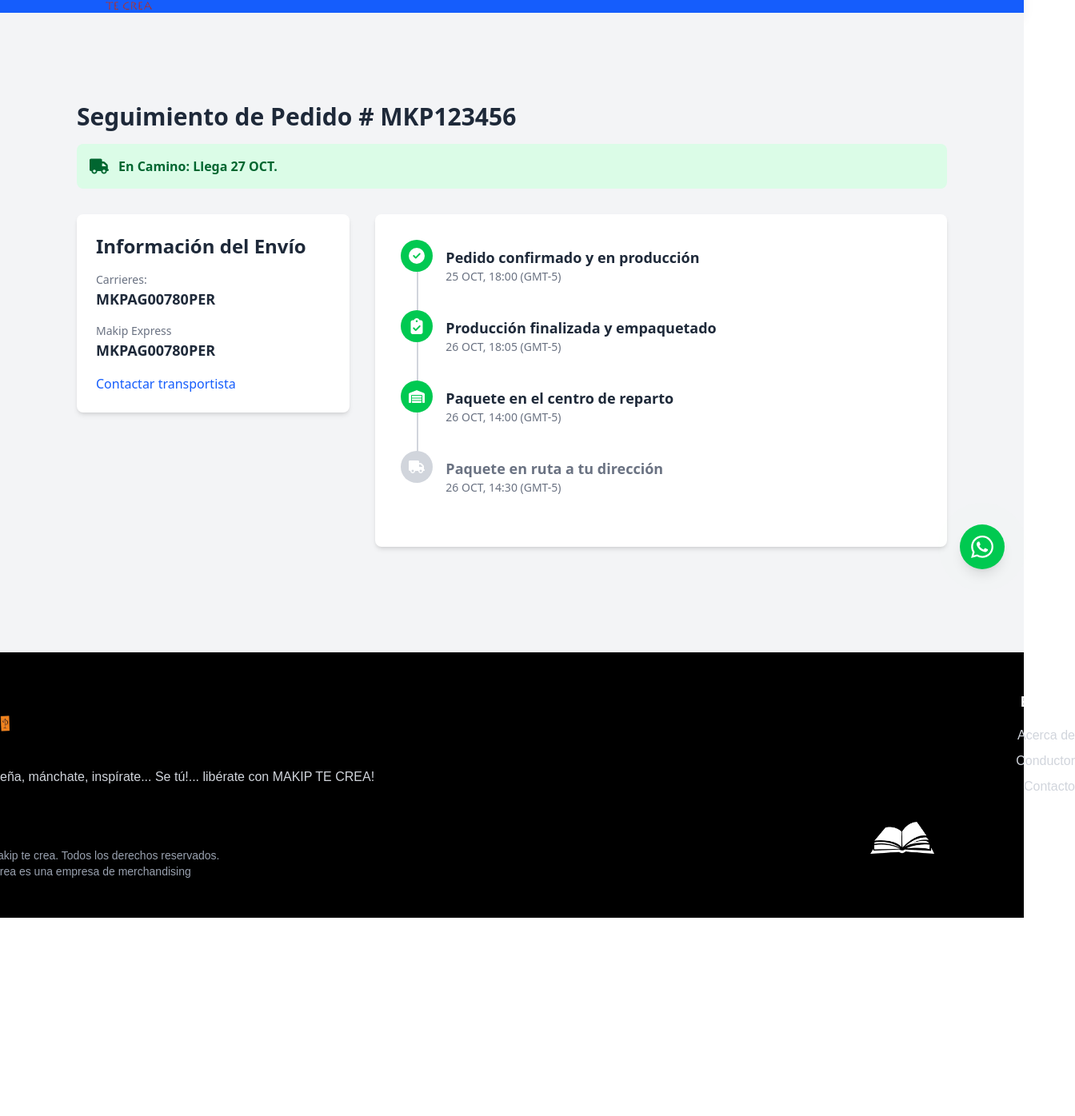
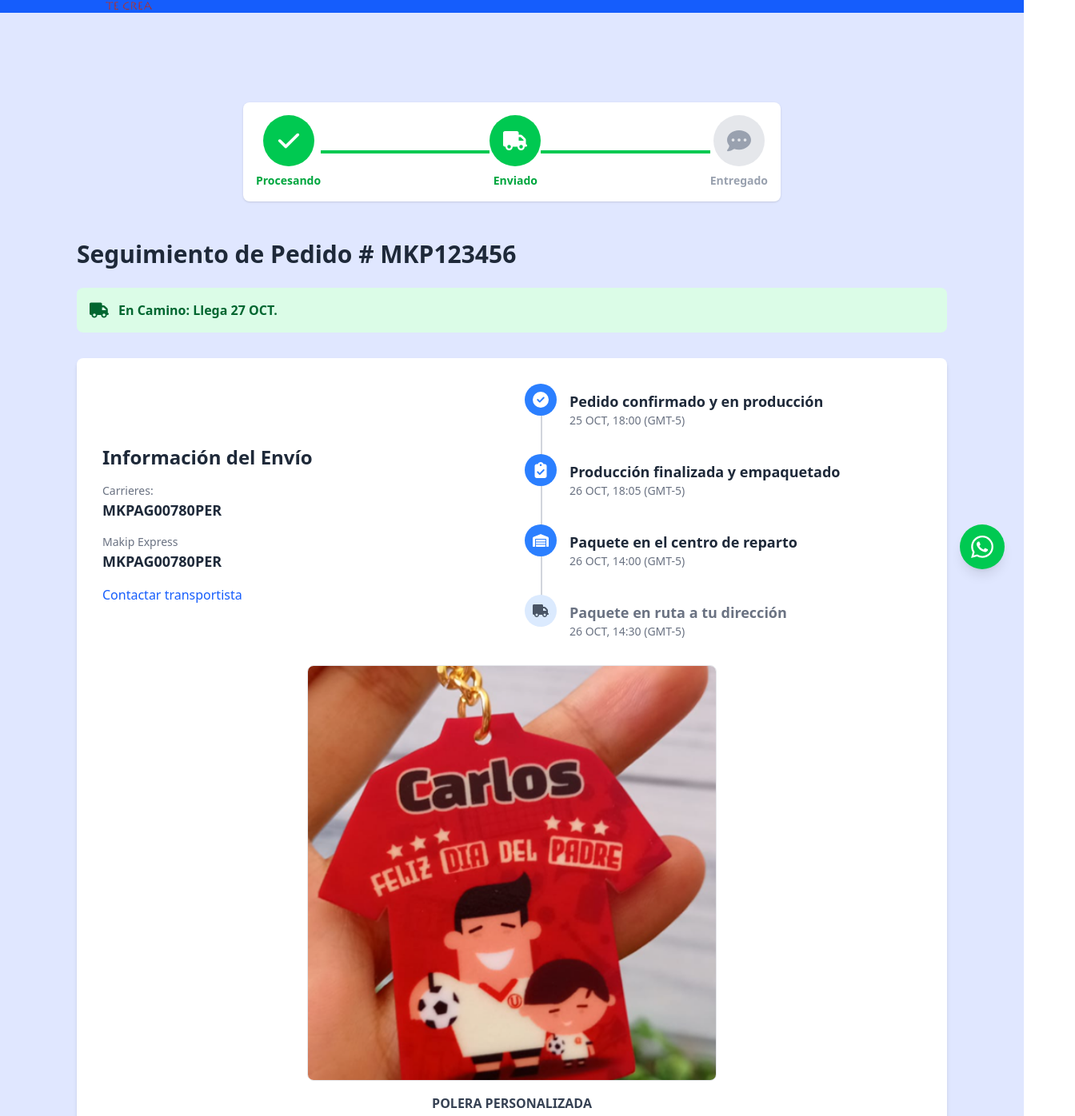
Before and after one commit to Gonzalx-L/Makip--Frontend, a React (Vite) app: page /tracking/1 in a window 1280 px wide. Shown: the part 64-1460 px from the top of the page at 80% size, 1344 px wide, since content can reach past the window. Before the commit the page ends 1212 px from the top, so only its background shows below. Built offline with nearby package versions, Linux system fonts and the light colour scheme.

Commit message:
Actualizacion tracking + correccion de footer

```diff
--- a/src/components/features/tracking/OrderTrackingTimeline.tsx
+++ b/src/components/features/tracking/OrderTrackingTimeline.tsx
@@ -1,54 +1,66 @@
 import React from 'react';
-// 1. Importa los NUEVOS tipos que acabamos de definir
 import type { TrackingInfo, TrackingUpdate } from '../../../types/tracking';
+import { FaTruck, FaWarehouse, FaClipboardCheck, FaCircleCheck } from 'react-icons/fa6';
 
-// 2. Importa los íconos (si no los tienes, ejecuta: npm install react-icons)
-import {
-  FaTruck,
-  FaWarehouse,
-  FaClipboardCheck,
-  FaCircleCheck
-} from 'react-icons/fa6';
+// 1. IMPORTA EL NUEVO COMPONENTE DE PASOS
+import { TrackingStepIndicator } from '../../ui/tracking/TrackingStepIndicator';
 
-// 3. --- DATOS DE EJEMPLO ---
-//    Usamos esto por ahora para construir la interfaz
+// 2. IMPORTA UNA IMAGEN DE EJEMPLO (¡Ajusta esta ruta!)
+import productoEjemplo from '../../../assets/02.png'; // O la imagen que quieras
+
+
+// 3. --- DATOS DE EJEMPLO (ACTUALIZADOS) ---
 const mockTrackingData: TrackingInfo = {
     id: "MKP123456",
     statusBanner: "En Camino: Llega 27 OCT.",
     carrier: "MKPAG00780PER",
     carrierTrackingId: "MKPAG00780PER",
     updates: [
+        // (Asegúrate de que el orden sea cronológico, de viejo a nuevo)
         { status: "Confirmado", description: "Pedido confirmado y en producción", date: "25 OCT, 18:00 (GMT-5)", isComplete: true },
         { status: "Producción", description: "Producción finalizada y empaquetado", date: "26 OCT, 18:05 (GMT-5)", isComplete: true },
         { status: "Centro de Reparto", description: "Paquete en el centro de reparto", date: "26 OCT, 14:00 (GMT-5)", isComplete: true },
-    { status: "En Camino", description: "Paquete en ruta a tu dirección", date: "26 OCT, 14:30 (GMT-5)", isComplete: false }, // El último está incompleto
+        { status: "En Camino", description: "Paquete en ruta a tu dirección", date: "26 OCT, 14:30 (GMT-5)", isComplete: false },
     ],
+    // 4. AÑADE LOS DATOS DEL PRODUCTO
+    productName: 'POLERA PERSONALIZADA',
+    productImage: productoEjemplo,
 };
-// 4. --- FIN DE DATOS DE EJEMPLO ---
+// --- FIN DE DATOS DE EJEMPLO ---
 
 
 // --- COMPONENTE PRINCIPAL ---
-// Este componente recibe la info de seguimiento y la muestra
 interface OrderTrackingTimelineProps {
     trackingInfo: TrackingInfo;
 }
 
 export const OrderTrackingTimeline: React.FC<OrderTrackingTimelineProps> = ({ trackingInfo }) => {
+
+    // 5. OBTÉN EL ESTADO MÁS RECIENTE
+    // (Asumimos que el último item en el array 'updates' es el estado actual)
+    const currentStatus = trackingInfo.updates[trackingInfo.updates.length - 1].status;
+
     return (
         <div className="max-w-6xl mx-auto p-4 md:p-8">
-      <h1 className="text-3xl font-bold text-gray-800 mb-4">
+
+            {/* --- 1. Indicador de Pasos (se queda igual) --- */}
+            <TrackingStepIndicator currentStatus={currentStatus} />
+
+            <h1 className="text-3xl font-bold text-gray-800 my-6 text-center lg:text-left">
                 Seguimiento de Pedido # {trackingInfo.id}
             </h1>
-
+            {/* --- 2. Banner de Estado (se queda igual) --- */}
             <div className="bg-green-100 text-green-800 font-semibold p-4 rounded-lg flex items-center gap-3 mb-8">
                 <FaTruck className="w-6 h-6" />
                 <span>{trackingInfo.statusBanner}</span>
             </div>
 
-      <div className="grid grid-cols-1 lg:grid-cols-3 gap-8">
-
-        {/* Columna Izquierda: Información de Envío */}
-        <div className="lg:col-span-1 bg-white p-6 rounded-lg shadow-md self-start">
+            {/* --- 3. NUEVO LAYOUT: UNA SOLA TARJETA BLANCA --- */}
+            <div className="bg-white rounded-lg shadow-md p-6 sm:p-8">
+                {/* Fila Superior: Info y Timeline (Grid de 2 columnas) */}
+                <div className="grid grid-cols-1 lg:grid-cols-2 gap-8">
+                    {/* Columna 1: Información del Envío (Centrada) */}
+                    <div className="self-center"> {/* <-- 4. ¡AQUÍ CENTRAMOS VERTICALMENTE! */}
                         <h2 className="text-2xl font-bold text-gray-800 mb-4">Información del Envío</h2>
                         <div className="space-y-4">
                             <div>
@@ -64,9 +76,8 @@ export const OrderTrackingTimeline: React.FC<OrderTrackingTimelineProps> = ({ tr
                             </button>
                         </div>
                     </div>
-
-        {/* Columna Derecha: Línea de Tiempo */}
-        <div className="lg:col-span-2 bg-white p-6 sm:p-8 rounded-lg shadow-md">
+                    {/* Columna 2: Línea de Tiempo */}
+                    <div>
                         {trackingInfo.updates.map((update, index) => (
                             <TimelineStep
                                 key={index}
@@ -76,17 +87,36 @@ export const OrderTrackingTimeline: React.FC<OrderTrackingTimelineProps> = ({ tr
                         ))}
                     </div>
                 </div>
+                {/* Fila Inferior: Imagen del Producto (Centrada y más grande) */}
+                <div className="w-full max-w-lg mx-auto">
+                    {trackingInfo.productImage && (
+                        <div>
+                            {/* --- 1. ESTE ES EL MARCO --- */}
+                            {/* Le damos la altura (h-60) y el overflow-hidden */}
+                            <div className="rounded-lg border border-gray-200 bg-white overflow-hidden h-130">
+                                <img
+                                    src={trackingInfo.productImage}
+                                    alt={trackingInfo.productName}
+                                    className="w-full h-full object-cover"
+                                />
+                            </div>
+                            <p className="text-center font-semibold text-gray-700 mt-4">
+                                {trackingInfo.productName}
+                            </p>
+                        </div>
+                    )}
+                </div>
+            </div>
         </div>
     );
 };
 
-// --- SUB-COMPONENTE INTERNO ---
-// Un componente pequeño que solo se usa aquí
+
+// --- Sub-Componente Interno (Sin cambios) ---
 interface TimelineStepProps {
     update: TrackingUpdate;
     isLast: boolean;
 }
-
 const TimelineStep: React.FC<TimelineStepProps> = ({ update, isLast }) => {
     const getIcon = () => {
         if (update.status.includes("Camino")) return <FaTruck className="w-5 h-5" />;
@@ -98,17 +128,17 @@ const TimelineStep: React.FC<TimelineStepProps> = ({ update, isLast }) => {
 
     return (
         <div className="flex gap-4 relative">
-      {/* Icono y Línea Vertical */}
             <div className="flex flex-col items-center">
-        <div className={`flex items-center justify-center w-10 h-10 rounded-full ${update.isComplete ? 'bg-green-500' : 'bg-gray-300'} text-white z-10`}>
+                <div className={`flex items-center justify-center w-10 h-10 rounded-full
+            ${update.isComplete ? 'bg-blue-500' : 'bg-blue-100'}
+            ${update.isComplete ? 'text-white' : 'text-gray-600'}
+            z-10 transition-colors duration-200`}>
                     {getIcon()}
                 </div>
                 {!isLast && (
                     <div className="w-0.5 h-full bg-gray-300 absolute top-10 left-5" />
                 )}
             </div>
-
-      {/* Info del Paso */}
             <div className="pb-8 pt-2">
                 <p className={`font-semibold text-lg ${update.isComplete ? 'text-gray-800' : 'text-gray-500'}`}>
                     {update.description}
@@ -119,5 +149,4 @@ const TimelineStep: React.FC<TimelineStepProps> = ({ update, isLast }) => {
     );
 };
 
-// Exportamos el componente y el mock (para usarlo en la página)
 export { mockTrackingData };
--- a/src/components/ui/navigation/Footer.tsx
+++ b/src/components/ui/navigation/Footer.tsx
@@ -1,45 +1,53 @@
 import { Link } from 'react-router-dom';
+import logoMakip from '../../../assets/Makip-logo.png'; // <-- ¡Importa el logo!
 
 export const Footer = () => {
   return (
-    <footer className="bg-black text-white py-12" style={{ fontFamily: 'Montserrat, sans-serif'}}>
+    <footer className="bg-black text-white py-12" style={{ fontFamily: 'Montserrat, sans-serif' }}>
       <div className="max-w-7xl mx-auto px-4 sm:px-6 lg:px-8">
-        <div className="grid md:grid-cols-2 gap-8">
-          {/* Logo y descripción */}
-          <div className="space-y-4">
-            <img src="/src/assets/Makip-logo.png" alt="Makip" className="w-20 h-20 -translate-x-24" />
-            <p className="text-gray-300 -translate-x-24">
+
+        {/* Usamos un grid de 4 columnas en desktop para más control */}
+        <div className="grid grid-cols-1 md:grid-cols-4 gap-8">
+
+          {/* Columna 1: Logo y descripción (ocupa 2 columnas) */}
+          <div className="md:col-span-2 space-y-4">
+            {/* Importamos el logo en lugar de usar la ruta estática */}
+            <img src={logoMakip} alt="Makip" className="w-20 h-auto" />
+            <p className="text-gray-300">
               Crea, diseña, mánchate, inspírate... Se tú!... libérate con MAKIP TE CREA!
             </p>
           </div>
-
-          {/* Enlaces */}
-          <div className="space-y-2 text-right translate-x-24">
+          {/* Columna 2: Enlaces (alineada a la derecha en desktop) */}
+          <div className="space-y-2 md:text-right">
             <h3 className="font-semibold text-lg mb-4">Enlaces</h3>
             <Link to="/about" className="block text-gray-300 hover:text-white transition-colors">Acerca de</Link>
             <Link to="/driver" className="block text-gray-300 hover:text-white transition-colors">Conductor</Link>
             <Link to="/contact" className="block text-gray-300 hover:text-white transition-colors">Contacto</Link>
           </div>
-
-          {/* Copyright */}
-          <div className="-translate-x-24 text-gray-400 text-sm mt-8">
-            <p>© 2025 Makip te crea. Todos los derechos reservados.</p>
-            <p>Makip te crea es una empresa de merchandising</p>
-          </div>
-
-          <div className="flex justify-end -translate-x-20">
+          {/* Columna 3: Libro (alineada a la derecha en desktop) */}
+          <div className="flex md:justify-end">
             <a
-              href="/documents/terminos-y-condiciones.pdf"
+              href="/documentos/terminos-y-condiciones.pdf"
               target="_blank"
               rel="noopener noreferrer"
               title="Términos y Condiciones"
             >
-              <img src="/src/assets/libro.png" alt="Términos y Condiciones" className="w-20 h-10 hover:opacity-80 transition-opacity" />
+              {/* Esta importación de /src/assets/libro.png también debe ser 'import' */}
+              <img src="/src/assets/libro.png" alt="Términos y Condiciones" className="w-20 h-10" />
             </a>
           </div>
+        </div>
 
+        {/* Fila de Copyright (separada del grid) */}
+        <div className="text-gray-400 text-sm mt-8 pt-8 border-t border-gray-700">
+          <p>© 2025 Makip te crea. Todos los derechos reservados.</p>
+          <p>Makip te crea es una empresa de merchandising</p>
         </div>
+
       </div>
     </footer>
   );
 };
+
+// ¡No olvides exportar!
+export default Footer;
--- /dev/null
+++ b/src/components/ui/tracking/TrackingStepIndicator.tsx
@@ -0,0 +1,128 @@
+import React from 'react';
+import { FaCheck, FaTruck, FaCommentDots } from 'react-icons/fa6';
+
+// Definimos los 3 estados visuales que puede tener un paso
+type StepStatus = 'completo' | 'activo' | 'pendiente';
+
+// Este componente recibe el *estado actual* del pedido
+interface TrackingStepIndicatorProps {
+  currentStatus: string; // Ej: "Confirmado", "En Camino", "Entregado"
+}
+
+export const TrackingStepIndicator: React.FC<TrackingStepIndicatorProps> = ({ currentStatus }) => {
+
+  // 1. Lógica para "traducir" el estado detallado a los 3 pasos visuales
+  const getStepStatus = (stepName: 'Procesando' | 'Enviado' | 'Entregado'): StepStatus => {
+    // Si ya fue entregado, todos están completos
+    if (currentStatus === 'Entregado') return 'completo';
+
+    // Lógica para "Procesando"
+    if (stepName === 'Procesando') {
+      if (currentStatus === 'Confirmado' || currentStatus === 'Producción' || currentStatus === 'En Camino') {
+        return 'completo';
+      }
+      return 'pendiente';
+    }
+
+    // Lógica para "Enviado"
+    if (stepName === 'Enviado') {
+      if (currentStatus === 'En Camino' || currentStatus === 'Centro de Reparto') {
+        return 'completo'; // Activo porque está *en* camino
+      }
+      if (currentStatus === 'Confirmado' || currentStatus === 'Producción') {
+        return 'pendiente';
+      }
+    }
+
+    // Lógica para "Entregado"
+    if (stepName === 'Entregado') {
+      return 'pendiente'; // Solo se marca "completo" si el estado es 'Entregado'
+    }
+
+    return 'pendiente';
+  };
+
+  // Obtenemos el estado de cada uno de nuestros 3 pasos
+  const procesandoStatus = getStepStatus('Procesando');
+  const enviadoStatus = getStepStatus('Enviado');
+  const entregadoStatus = getStepStatus('Entregado');
+
+  // --- JSX ---
+  return (
+    <div className="w-full max-w-2xl mx-auto mb-12 p-4 bg-white rounded-lg shadow">
+      <div className="flex items-center justify-between">
+
+        {/* Paso 1: Procesando */}
+        <StepNode
+          icon={<FaCheck />}
+          label="Procesando"
+          status={procesandoStatus}
+        />
+
+        {/* Conector 1 */}
+        <StepConnector active={procesandoStatus === 'completo'} />
+
+        {/* Paso 2: Enviado */}
+        <StepNode
+          icon={<FaTruck />}
+          label="Enviado"
+          status={enviadoStatus}
+        />
+
+        {/* Conector 2 */}
+        <StepConnector active={enviadoStatus === 'activo' || enviadoStatus === 'completo'} />
+
+        {/* Paso 3: Entregado */}
+        <StepNode
+          icon={<FaCommentDots />}
+          label="Entregado"
+          status={entregadoStatus}
+        />
+
+      </div>
+    </div>
+  );
+};
+
+// --- Sub-Componentes Internos ---
+
+interface StepNodeProps {
+  icon: React.ReactElement;
+  label: string;
+  status: StepStatus;
+}
+
+// El Círculo con el ícono
+const StepNode: React.FC<StepNodeProps> = ({ icon, label, status }) => {
+  const circleClass = {
+    completo: 'bg-green-500 text-white',
+    activo: 'bg-blue-600 text-white',
+    pendiente: 'bg-gray-200 text-gray-400',
+  }[status];
+
+  const textClass = {
+    completo: 'text-green-600',
+    activo: 'text-blue-600',
+    pendiente: 'text-gray-400',
+  }[status];
+
+  return (
+    <div className="flex flex-col items-center text-center">
+      <div className={`w-16 h-16 rounded-full flex items-center justify-center ${circleClass} transition-all duration-300`}>
+        <div className="text-3xl">
+          {icon}
+        </div>
+      </div>
+      {/* 3. Usamos '`' (backticks) para ${textClass} */}
+      <span className={`mt-2 text-sm font-semibold ${textClass} transition-all duration-300`}>
+        {label}
+      </span>
+    </div>
+  );
+};
+
+// La Línea conectora
+const StepConnector: React.FC<{ active: boolean }> = ({ active }) => {
+  const lineClass = active ? 'bg-green-500' : 'bg-gray-200';
+  return <div className={`flex-1 h-1 ${lineClass} transition-all duration-300`} />;
+};
--- a/src/pages/public/TrackingPage.tsx
+++ b/src/pages/public/TrackingPage.tsx
@@ -20,7 +20,7 @@ const TrackingPage: React.FC = () => {
   // (Aquí iría un useEffect para cargar los datos reales)
 
   return (
-      <div className="pt-20 bg-gray-100 min-h-screen"> {/* pt-20 para el navbar */}
+      <div className="pt-20 bg-indigo-100 min-h-screen"> {/* pt-20 para el navbar */}
 
         {/* 2. Muestra el componente "feature" */}
         {trackingInfo ? (
--- a/src/types/tracking.ts
+++ b/src/types/tracking.ts
@@ -13,4 +13,6 @@ export interface TrackingInfo {
   carrier: string; // "MKPAG00780PER"
   carrierTrackingId: string;
   updates: TrackingUpdate[]; // La lista de pasos
+  productName: string;   // Nombre del producto a mostrar
+  productImage?: string; // Hacemos la imagen opcional (por si no hay)
 }
```
Lines whose indentation alone changed are shown as unchanged.
